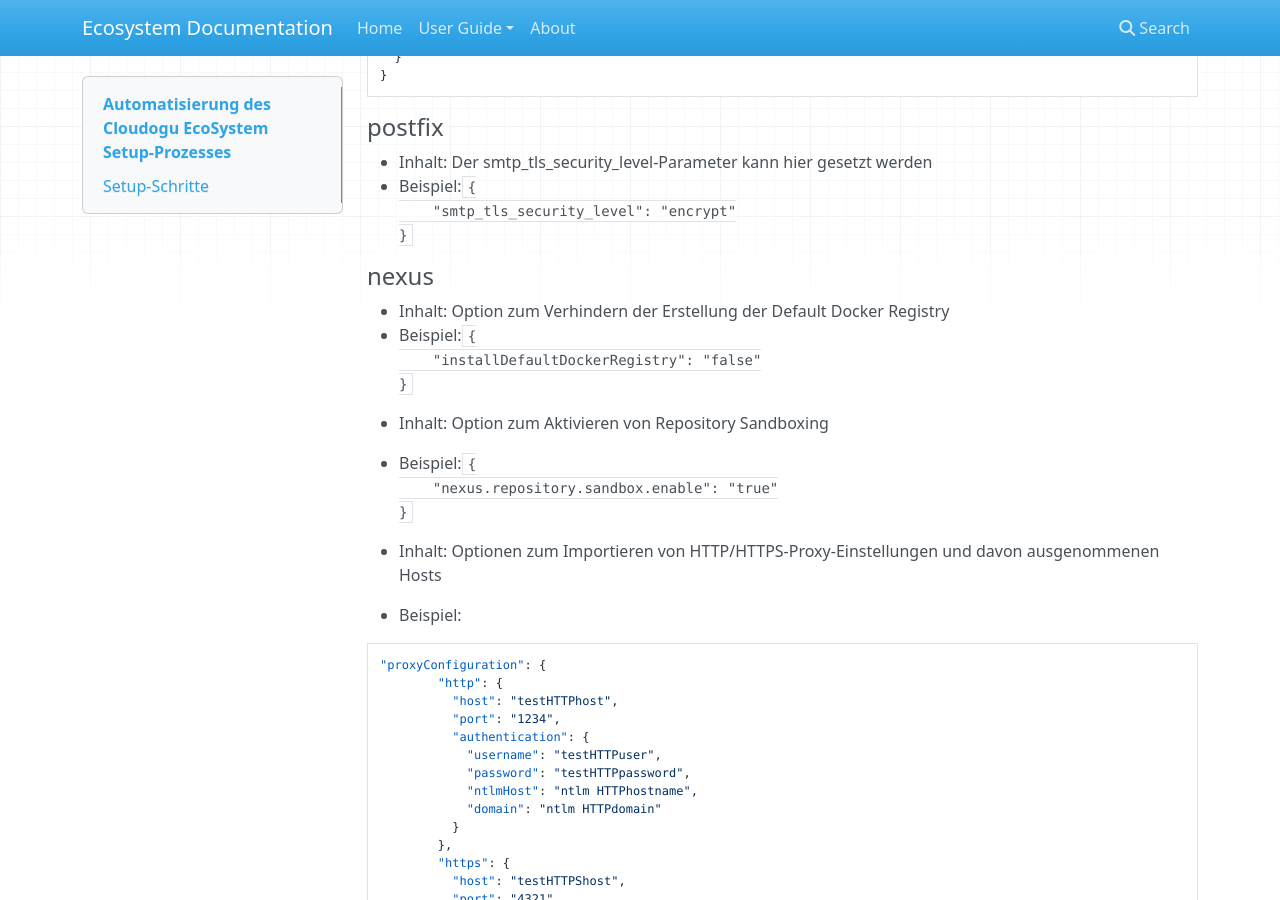
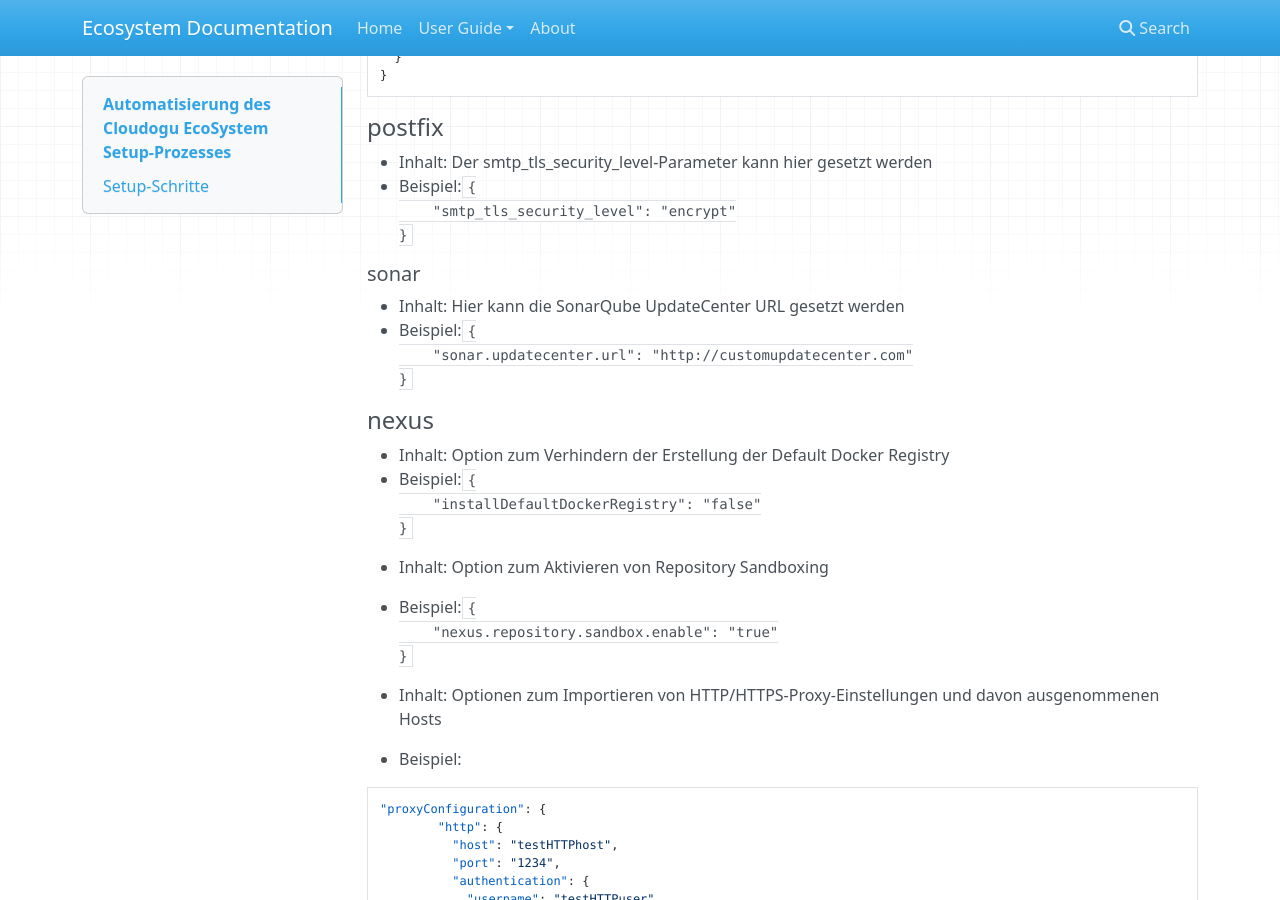
Before and after one commit to cloudogu/ecosystem, an MkDocs documentation site: the page built from docs/docs/user-guide/setup-json_de.md, in a window 1280 px wide and 900 px high, scrolled down 9332 px. Built offline with MkDocs 1.6.1, drawn with Linux system fonts in a browser that asks for light colours; nearby versions of some CDN libraries; old or Windows-style settings are respelled for this version of MkDocs.

Commit message:
Add sonar updatecenter url parameter documentation

```diff
--- a/docs/docs/user-guide/setup-json_de.md
+++ b/docs/docs/user-guide/setup-json_de.md
@@ -370,6 +370,12 @@ Enthält beispielsweise folgende Objekte:
     "smtp_tls_security_level": "encrypt"
 }``
 
+##### sonar
+* Inhalt: Hier kann die SonarQube UpdateCenter URL gesetzt werden
+* Beispiel:``{
+    "sonar.updatecenter.url": "http://customupdatecenter.com"
+}``
+
 #### nexus
 * Inhalt: Option zum Verhindern der Erstellung der Default Docker Registry
 * Beispiel:``{
```
Also changed, not shown: docs/docs/user-guide/setup-json.md (+6 -0 lines).
